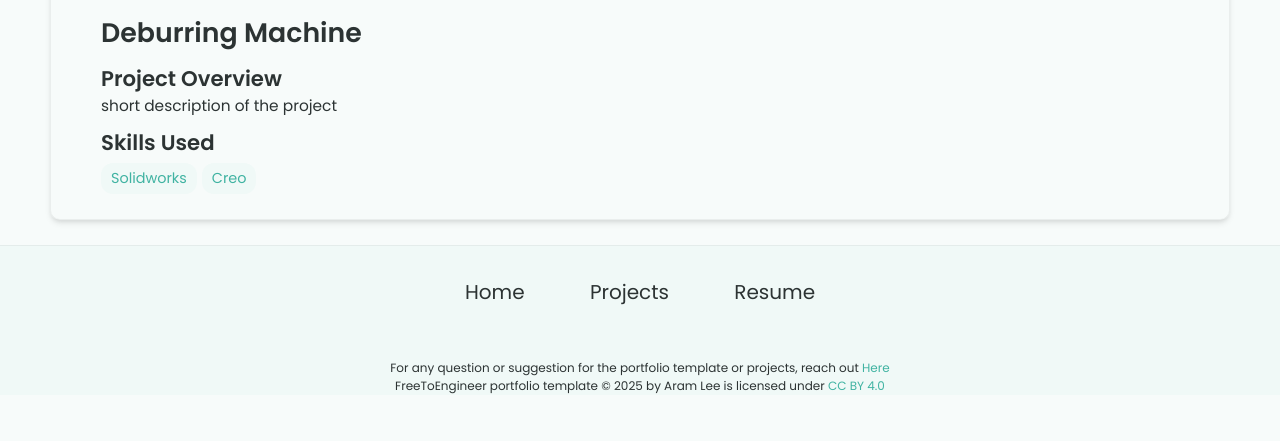
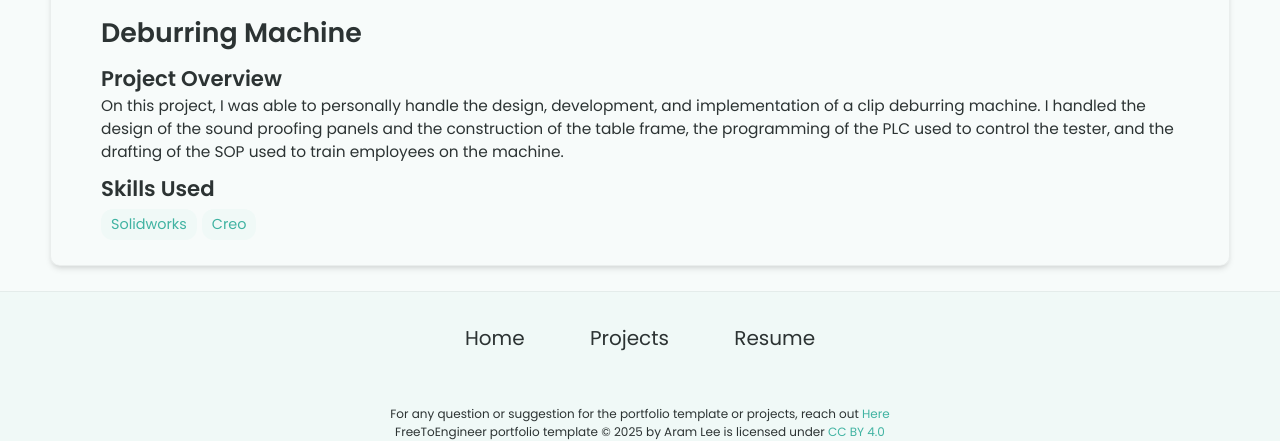
Before and after one commit to PROFLAYTON9/PROFLAYTON9.github.io, a Jekyll site: the page built from _projects/Deburring-Machine/index.md, in a window 1280 px wide, cut to the strip 494-935 px from the top of the page. Built offline with Jekyll 4.4.1, drawn with Linux system fonts in a browser that asks for light colours; before the commit the page ends 900 px from its top, so only the background shows below that.

Commit message:
Update index.md

```diff
--- a/_projects/Deburring-Machine/index.md
+++ b/_projects/Deburring-Machine/index.md
@@ -1,9 +1,9 @@
 ---
 layout: post
 title: Deburring Machine
-description:  short description of the project
+description: On this project, I was able to personally handle the design, development, and implementation of a clip deburring machine. I handled the design of the sound proofing panels and the construction of the table frame, the programming of the PLC used to control the tester, and the drafting of the SOP used to train employees on the machine.
 skills:
 - Solidworks
 - Creo
-main-image: /project.webp
+main-image: /project.IMG_1784.png
 ---
```
